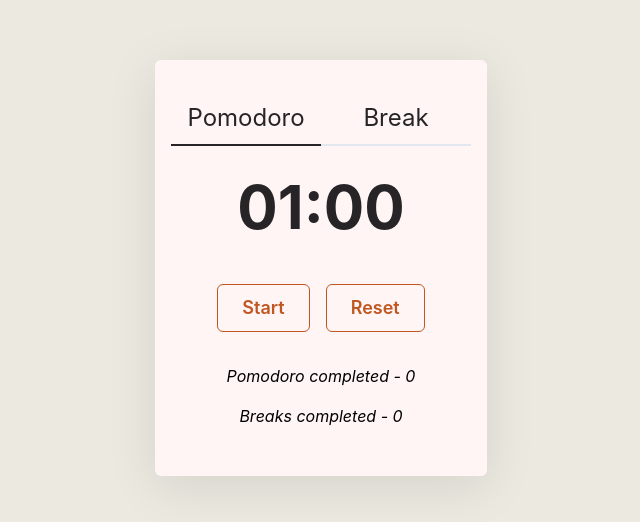
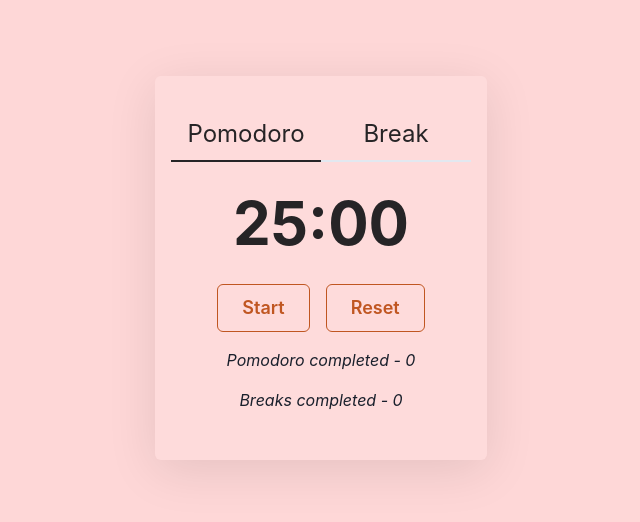
Before and after one commit to alvislim/pomodoro, a Next.js app in the folder pomodoro-timer/: page / in a window 1280 px wide. Shown: the part 132-654 px from the top of the page, without its empty margins (319-959 px from the left). Built offline with nearby package versions, Linux system fonts and the light colour scheme.

Commit message:
update dynamic bg color

```diff
--- a/pomodoro-timer/src/app/page.tsx
+++ b/pomodoro-timer/src/app/page.tsx
@@ -1,14 +1,33 @@
 "use client";
 
 import styles from "./page.module.css";
-import { ChakraProvider } from "@chakra-ui/react";
+import { ChakraProvider, Box, useColorModeValue } from "@chakra-ui/react";
 import theme from "@/theme";
 import PomoTimer from "@/component/pomo-timer";
+import { useState } from "react";
 
 export default function Home() {
+  const [tabIndex, setTabIndex] = useState<number>(0);
+
+  const colors = useColorModeValue(
+    ["red.100", "teal.50"],
+    ["red.900", "teal.900"]
+  );
+
+  const bg = colors[tabIndex];
+
   return (
     <ChakraProvider theme={theme}>
-      <PomoTimer />
+      <Box
+        transitionDuration='200ms'
+        bg={bg}
+        w={"100%"}
+        h='100vh'
+        display='flex'
+        alignItems='center'
+        justifyContent='center'>
+        <PomoTimer tabIndex={tabIndex} setTabIndex={setTabIndex} />
+      </Box>
     </ChakraProvider>
   );
 }
--- a/pomodoro-timer/src/component/pomo-timer/index.tsx
+++ b/pomodoro-timer/src/component/pomo-timer/index.tsx
@@ -1,34 +1,27 @@
 import {
-  //   Flex,
-  //   useMultiStyleConfig,
-  //   Button,
   Tab,
   Tabs,
   TabList,
   TabPanels,
   TabPanel,
-  useColorModeValue,
   Text,
 } from "@chakra-ui/react";
 import { useState, useEffect } from "react";
 import { tabs } from "@/constant";
 import TimerCountDown from "./timer-count-down";
 
-export default function PomoTimer() {
-  //   const styles = useMultiStyleConfig("PomoTimerStyle", {});
+type Props = {
+  tabIndex: number;
+  setTabIndex: (val: number) => void;
+};
+export default function PomoTimer(props: Props) {
+  const { tabIndex, setTabIndex } = props;
+
   const [start, setStart] = useState<boolean>(false);
-  const [tabIndex, setTabIndex] = useState<number>(0);
   const [minutes, setMinutes] = useState<number>(tabs[tabIndex].defaultTime);
   const [seconds, setSeconds] = useState<number>(0);
   const [pomoCompleted, setPomoCompleted] = useState<number>(0);
   const [breaksCompleted, setBreaksCompleted] = useState<number>(0);
-
-  const colors = useColorModeValue(
-    ["red.50", "teal.50"],
-    ["red.900", "teal.900"]
-  );
-
-  const bg = colors[tabIndex];
 
   const onStartEvent = () => {
     setStart(!start);
@@ -48,7 +41,7 @@ export default function PomoTimer() {
     if (minutes === 0 && seconds === 0) {
       reset();
     } else if (seconds === 0) {
-      setSeconds(2);
+      setSeconds(59);
       setMinutes((minutes) => minutes - 1);
     } else {
       setSeconds((second) => second - 1);
@@ -89,11 +82,12 @@ export default function PomoTimer() {
       isFitted
       isLazy
       onChange={(index) => setTabIndex(index)}
-      bg={bg}
+      background='rgba(255, 255, 255, 0.1)'
       borderRadius='6px'
       p='2rem 1rem'
       boxShadow='rgba(0, 0, 0, 0.1) 0px 10px 50px'
-      aria-selected>
+      aria-selected
+      maxW='480px'>
       <TabList w='100%'>
         {tabs.map((item, index) => {
           return (
@@ -107,7 +101,6 @@ export default function PomoTimer() {
           );
         })}
       </TabList>
-      {/* <Flex __css={styles.flexContainer}> */}
       <TabPanels>
         {tabs.map((_, index) => {
           return (
@@ -131,7 +124,6 @@ export default function PomoTimer() {
           );
         })}
       </TabPanels>
-      {/* </Flex> */}
     </Tabs>
   );
 }
--- a/pomodoro-timer/src/component/pomo-timer/theme.ts
+++ /dev/null
@@ -1,23 +0,0 @@
-import { StyleConfig } from "@chakra-ui/react";
-
-const PomoTimerStyle: StyleConfig = {
-  baseStyle: {
-    flexContainer: {
-      bg: "rgba(255, 255, 255, 0.1)",
-      display: "flex",
-      flexWrap: "wrap",
-      flexDir: "column",
-      gap: "1rem",
-      alignItems: "center",
-      justifyContent: "center",
-      width: "100%",
-      maxW: "480px",
-      borderRadius: "6px",
-      padding: "20px 0 30px",
-      backgroundColor: "rgba(255, 255, 255, 0.1)",
-      boxShadow: "rgba(0, 0, 0, 0.1) 0px 10px 50px",
-    },
-  },
-};
-
-export default PomoTimerStyle;
--- a/pomodoro-timer/src/component/pomo-timer/timer-count-down/index.tsx
+++ b/pomodoro-timer/src/component/pomo-timer/timer-count-down/index.tsx
@@ -1,5 +1,4 @@
-import { Button, Flex, Text } from "@chakra-ui/react";
-import { useState, useEffect } from "react";
+import { Button, Stack, Text } from "@chakra-ui/react";
 
 type Props = {
   start: boolean;
@@ -20,7 +19,7 @@ export default function TimerCountDown(props: Props) {
         {seconds.toString().padStart(2, "0")}
       </Text>
 
-      <Flex gap='1rem' p='1rem'>
+      <Stack direction='row' spacing={4}>
         <Button
           size='lg'
           colorScheme='orange'
@@ -35,7 +34,7 @@ export default function TimerCountDown(props: Props) {
           variant='outline'>
           Reset
         </Button>
-      </Flex>
+      </Stack>
     </>
   );
 }
--- a/pomodoro-timer/src/constant/index.ts
+++ b/pomodoro-timer/src/constant/index.ts
@@ -8,10 +8,10 @@ export type Tab = {
 export const tabs: Tab[] = [
   {
     title: "Pomodoro",
-    defaultTime: 1,
+    defaultTime: 25,
   },
   {
     title: "Break",
-    defaultTime: 1,
+    defaultTime: 5,
   },
 ];
--- a/pomodoro-timer/src/theme/index.tsx
+++ b/pomodoro-timer/src/theme/index.tsx
@@ -1,4 +1,3 @@
-import PomoTimerStyle from "@/component/pomo-timer/theme";
 import { extendTheme } from "@chakra-ui/react";
 import { StyleFunctionProps } from "@chakra-ui/theme-tools";
 
@@ -6,14 +5,12 @@ const theme = extendTheme({
   styles: {
     global: (props: StyleFunctionProps) => ({
       body: {
-        color: "default",
-        bg: "#ECE9E1",
+        // color: "default",
+        // bg: "#ECE9E1",
       },
     }),
   },
-  components: {
-    PomoTimerStyle,
-  },
+  components: {},
 });
 
 export default theme;
```
